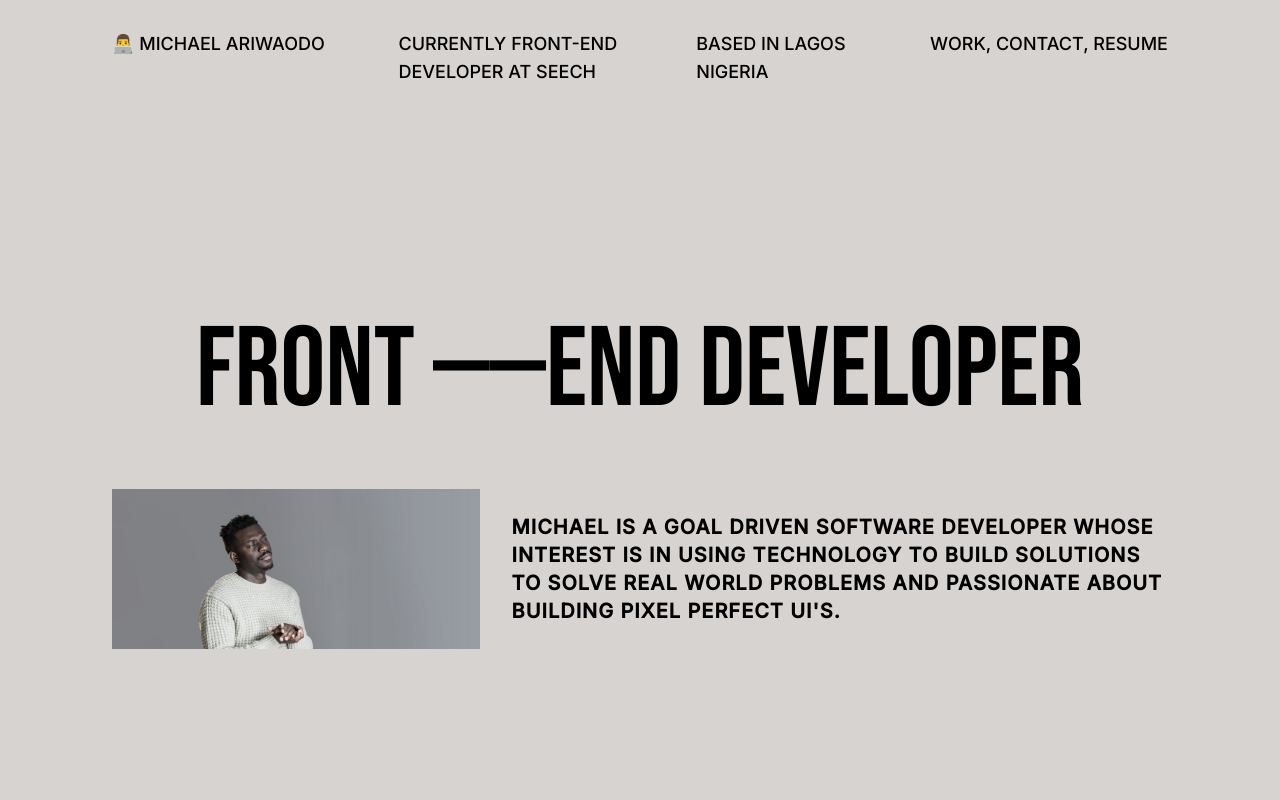
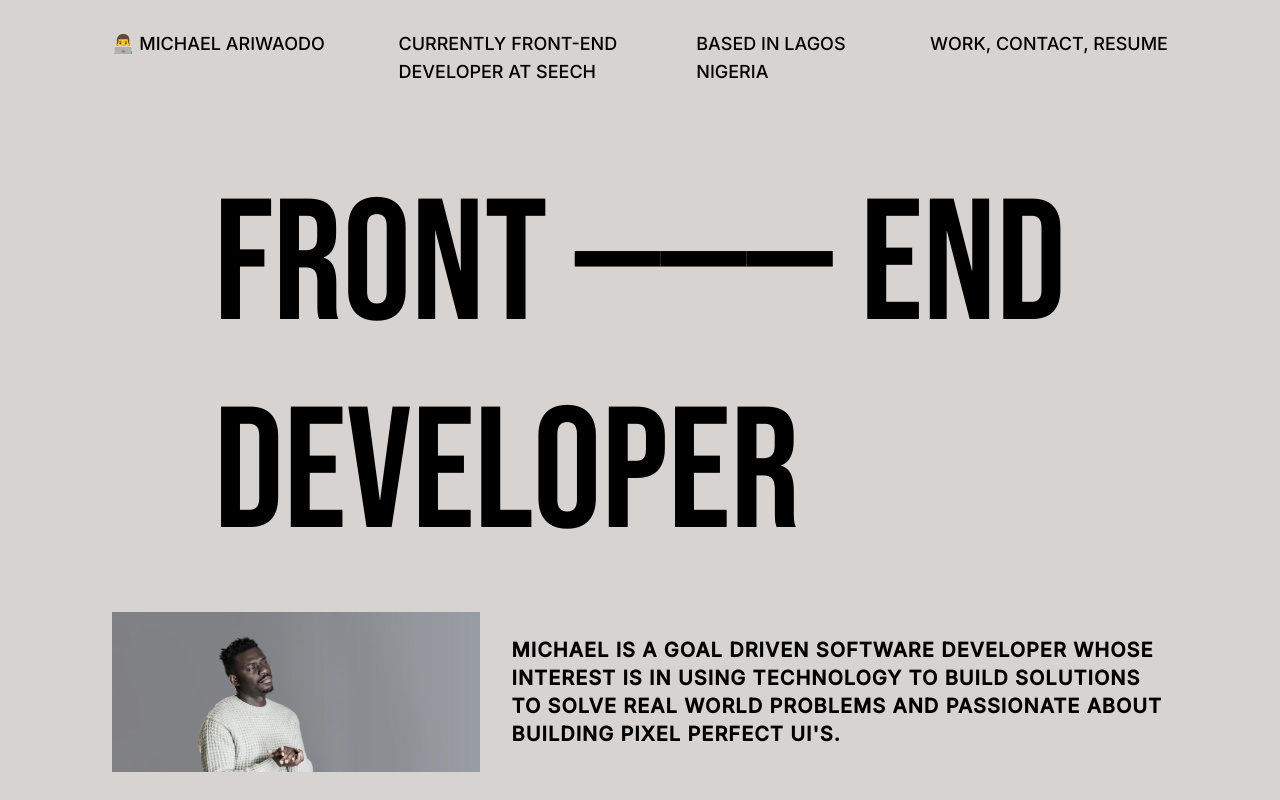
Before and after one commit to KvngMikey/PortfolioUpgrade, a React (Create React App) app: page / in a window 1280 px wide. Shown: the top 800 px of the page. Built offline with nearby package versions, Linux system fonts and the light colour scheme.

Commit message:
more on about updates

```diff
--- a/src/components/About.js
+++ b/src/components/About.js
@@ -37,7 +37,12 @@ const About = () => {
             </p>
         </article>
         <img className="bg-gradient-to-b from-teal-500 rounded-full w-80 h-80 " src={deved} alt="cartoon-avatar"/>    */}
-       <span className="font-bebas font-medium text-[65px] sm:text-[113px] uppercase">Front ——End  Developer</span>
+       <article className='font-bebas font-medium'>
+       <span className="text-9xl tracking-tight custom-style leading-[9rem] uppercase sm:hidden">Front ——— End Developer</span>
+       <span className="text-[172px] custom-style hidden leading-[13rem] sm:block">Front ——— End</span>
+       <span className="text-[172px] custom-style hidden leading-[13rem] sm:block">Developer</span>
+       {/* <span className="font-bebas font-medium  uppercase">Front <br/> <span> ——— End</span> <br/> <span> Developer</span></span> */}
+       </article>
        <article className='flex flex-col sm:flex-row items-center gap-8'>
         <img className="bg-gradient-to-b from-teal-500 w-96 h-40" src={deved} alt="cartoon-avatar"/>
         <span className='uppercase text-xl font-semibold tracking-wider'>Michael is a goal driven software developer whose interest is in using technology to build solutions to solve real world problems and passionate about building pixel perfect UI's.</span>
--- a/src/index.css
+++ b/src/index.css
@@ -12,6 +12,11 @@
  }
 }
 
+@layer components {
+  .custom-style {
+    word-break: break-word;
+  }
+}
 
 body {
   margin: 0;
```
